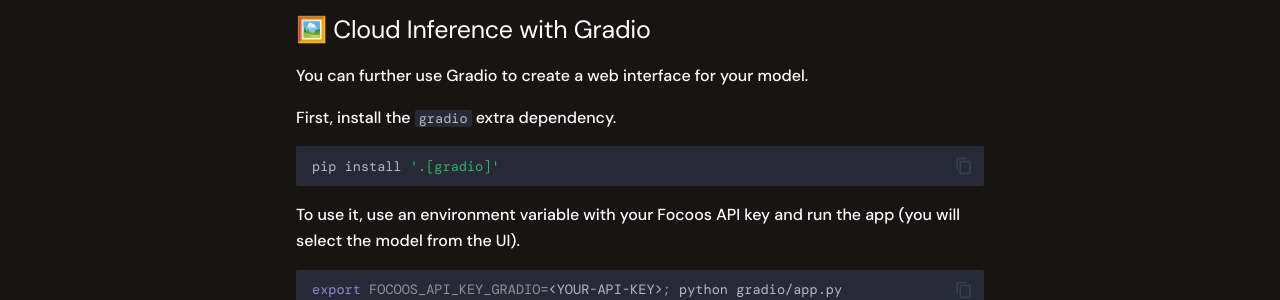
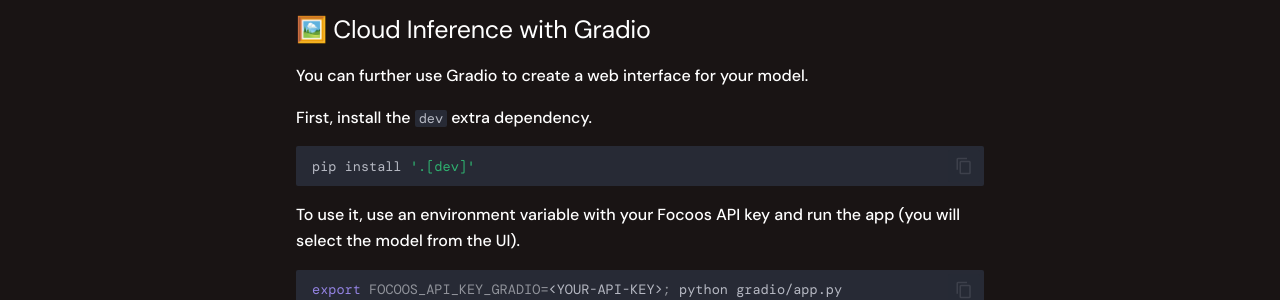
Before and after one commit to FocoosAI/focoos, an MkDocs documentation site: the page built from docs/how_to/inference.md, in a window 1280 px wide and 900 px high, scrolled down 1861 px. Shown: the part 501-801 px from the top of the window. Built offline with MkDocs 1.6.1 and Material for MkDocs 9.7.7, drawn with Linux system fonts in a browser that asks for light colours; comment, search, counter and statistics services are not loaded; the version menu is left out.

Commit message:
fix: Update Gradio app and inference docs for correct dependency installation
This commit makes two key changes:
- Updates inference.md to use `dev` extra instead of `gradio` for dependency installation
- Modifies Gradio app to list all models, not just deployed ones

````diff
--- a/docs/how_to/inference.md
+++ b/docs/how_to/inference.md
@@ -79,10 +79,10 @@
 ## 🖼️ Cloud Inference with Gradio
 You can further use Gradio to create a web interface for your model.
 
-First, install the `gradio` extra dependency.
+First, install the `dev` extra dependency.
 
 ```bash linenums="0"
-pip install '.[gradio]'
+pip install '.[dev]'
 ```
 
 To use it, use an environment variable with your Focoos API key and run the app (you will select the model from the UI).
````
Also changed, not shown: 1 other file.
